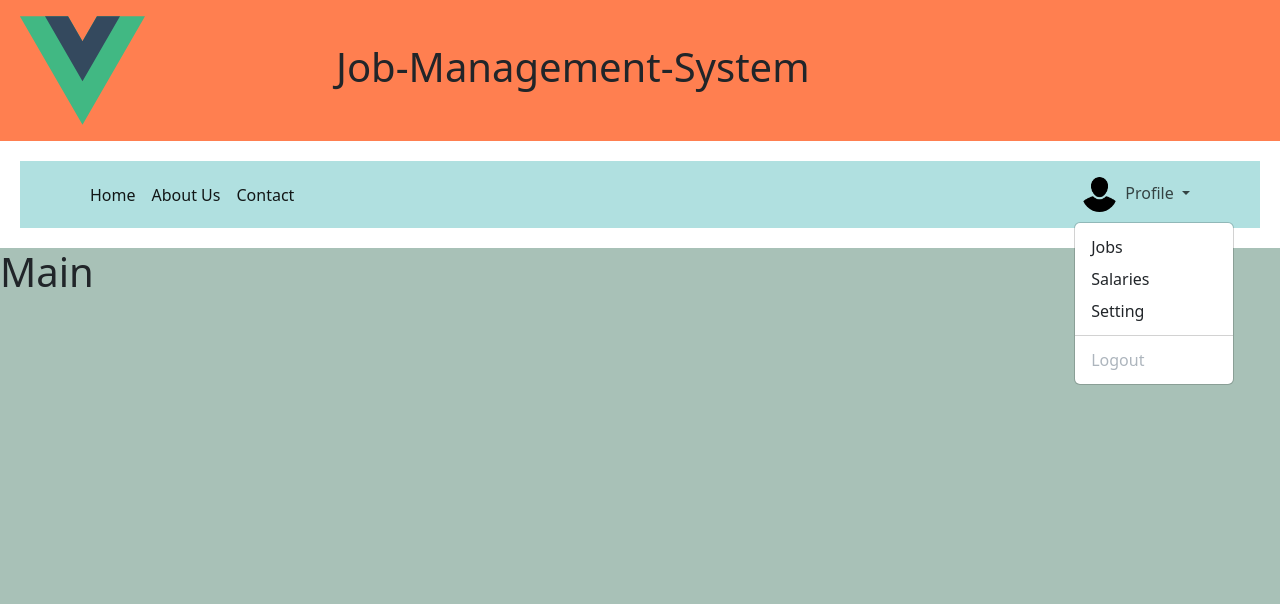
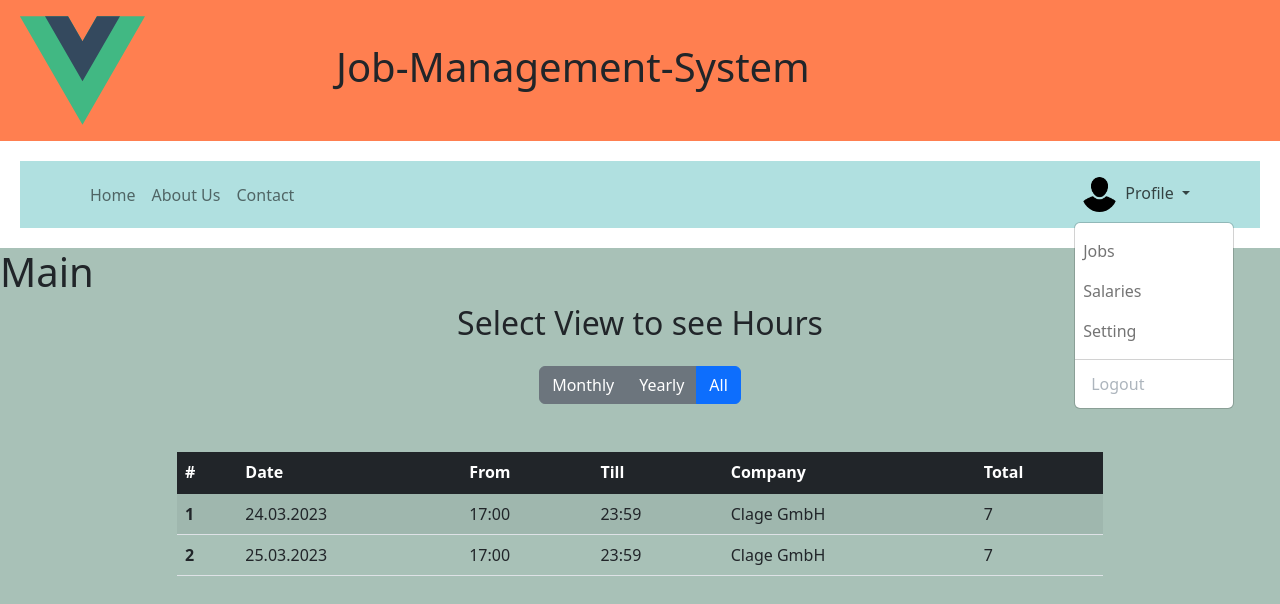
Before and after one commit to kartikriziya/Job-Management-System, a Vue app: page /salaries in a window 1280 px wide. Both pictures are taken after a click on the button "Profile". Shown: the top 604 px of the page. Built offline with nearby package versions, Linux system fonts and the light colour scheme.

Commit message:
worked on Profile pages

```diff
--- a/src/components/Navbar.vue
+++ b/src/components/Navbar.vue
@@ -8,16 +8,16 @@
             <ul class="navbar-nav me-auto mb-2 mb-lg-0">
                 <li class="nav-item">
                     <!-- <a class="nav-link active" aria-current="page" href="/">Home</a> -->
-                    <router-link class="nav-link active" aria-current="page" :to="{ name: 'home' }">Home</router-link>
+                    <router-link class="nav-link" id="homeLink" :to="{ name: 'home' }">Home</router-link>
                 </li>
                 <li class="nav-item">
                     <!-- <a class="nav-link" href="/about">About Us</a> -->
-                    <router-link class="nav-link active" aria-current="page" :to="{ name: 'about' }">About Us</router-link>
+                    <router-link class="nav-link" id="aboutLink" :to="{ name: 'about' }">About Us</router-link>
                 </li>
 
                 <li class="nav-item">
                     <!-- <a class="nav-link" href="/contact">Contact</a> -->
-                    <router-link class="nav-link active" aria-current="page" :to="{ name: 'contact' }">Contact</router-link>
+                    <router-link class="nav-link" id="contactLink" :to="{ name: 'contact' }">Contact</router-link>
                 </li>
             </ul>
             <ul class="navbar-nav d-flex">
@@ -26,9 +26,9 @@
                         <img src="../assets/JMS/user.png" class="rounded-circle z-depth-0 me-1" alt="User_img" height="35" width="35"> Profile
                     </a>
                     <ul class="dropdown-menu">
-                        <li><a class="dropdown-item" href="#">Jobs</a></li>
-                        <li><a class="dropdown-item" href="#">Salaries</a></li>
-                        <li><a class="dropdown-item" href="#">Setting</a></li>
+                        <li><router-link class="nav-link" :to="{ name: 'jobs' }">Jobs</router-link></li>
+                        <li><router-link class="nav-link" :to="{ name: 'salaries' }">Salaries</router-link></li>
+                        <li><router-link class="nav-link" :to="{ name: 'setting' }">Setting</router-link></li>
                         <li>
                             <hr class="dropdown-divider">
                         </li>
--- /dev/null
+++ b/src/pages/Jobs.vue
@@ -0,0 +1,52 @@
+<template>
+    <div class="container-fluid">
+        <!-- <h1>Jobs</h1> -->
+        <div class="row">
+            <div class="col-sm-6 col-md-4 col-lg-3 gy-2">
+                <div class="card">
+                    <img src="../assets/JMS/apple.jpg" alt="" class="card-img-top">
+                    <div class="card-body">
+                        <h5 class="card-title">Job-Title</h5>
+                        <p class="card-text">Lorem ipsum dolor sit amet consectetur adipisicing elit. Quos in provident explicabo. Neque vero aperiam earum sint esse, in nam velit.</p>
+                        <a href="#" class="btn btn-primary">Apply</a>
+                    </div>
+                </div>
+            </div>
+            <div class="col-sm-6 col-md-4 col-lg-3 gy-2">
+                <div class="card">
+                    <img src="../assets/JMS/apple.jpg" alt="" class="card-img-top">
+                    <div class="card-body">
+                        <h5 class="card-title">Job-Title</h5>
+                        <p class="card-text">Lorem ipsum dolor sit amet consectetur adipisicing elit. Quos in provident explicabo. Neque vero aperiam earum sint esse, in nam velit.</p>
+                        <a href="#" class="btn btn-primary">Apply</a>
+                    </div>
+                </div>
+            </div>
+            <div class="col-sm-6 col-md-4 col-lg-3 gy-2">
+                <div class="card">
+                    <img src="../assets/JMS/apple.jpg" alt="" class="card-img-top">
+                    <div class="card-body">
+                        <h5 class="card-title">Job-Title</h5>
+                        <p class="card-text">Lorem ipsum dolor sit amet consectetur adipisicing elit. Quos in provident explicabo. Neque vero aperiam earum sint esse, in nam velit.</p>
+                        <a href="#" class="btn btn-primary">Apply</a>
+                    </div>
+                </div>
+            </div>
+            <div class="col-sm-6 col-md-4 col-lg-3 gy-2">
+                <div class="card">
+                    <img src="../assets/JMS/apple.jpg" alt="" class="card-img-top">
+                    <div class="card-body">
+                        <h5 class="card-title">Job-Title</h5>
+                        <p class="card-text">Lorem ipsum dolor sit amet consectetur adipisicing elit. Quos in provident explicabo. Neque vero aperiam earum sint esse, in nam velit.</p>
+                        <a href="#" class="btn btn-primary">Apply</a>
+                    </div>
+                </div>
+            </div>
+        </div>
+    </div>
+</template>
+
+<script>
+</script>
+
+<style scoped></style>
--- /dev/null
+++ b/src/pages/Salaries.vue
@@ -0,0 +1,181 @@
+<template>
+<div class="container">
+    <!-- <h1>Salaries</h1> -->
+    <div class="row text-center">
+        <div class="col-sm-3"></div>
+        <div class="col-sm-6">
+            <h2>Select View to see Hours</h2>
+        </div>
+        <div class="col-sm-3"></div>
+    </div>
+    <div class="row text-center my-3">
+        <div class="col-sm-3"></div>
+        <div class="col-sm-6">
+            <div class="btn-group">
+                <button @click="showMonthly()" class="btn btn-secondary" id="btnMonthly">Monthly</button>
+                <button @click="showYearly()" class="btn btn-secondary" id="btnYearly">Yearly</button>
+                <button @click="showAll()" class="btn btn-primary" id="btnAll">All</button>
+            </div>
+        </div>
+        <div class="col-sm-3"></div>
+    </div>
+    <div class="row my-5">
+        <div class="col-sm-1"></div>
+        <div class="col-sm-10">
+            <div v-if="monthly" class="table-responsive monthly">
+                <table class="table table-hover table-striped">
+                    <thead class="table-dark">
+                        <tr>
+                            <th scope="col">Monthly</th>
+                            <th scope="col">Date</th>
+                            <th scope="col">From</th>
+                            <th scope="col">Till</th>
+                            <th scope="col">Company</th>
+                            <th scope="col">Total</th>
+                        </tr>
+                    </thead>
+                    <tbody class="table-group-divider">
+                        <tr>
+                            <th scope="row">1</th>
+                            <td>24.03.2023</td>
+                            <td>17:00</td>
+                            <td>23:59</td>
+                            <td>Clage GmbH</td>
+                            <td>7</td>
+                        </tr>
+                        <tr>
+                            <th scope="row">2</th>
+                            <td>25.03.2023</td>
+                            <td>17:00</td>
+                            <td>23:59</td>
+                            <td>Clage GmbH</td>
+                            <td>7</td>
+                        </tr>
+                    </tbody>
+                </table>
+            </div>
+            <div v-if="yearly" class="table-responsive monthly">
+                <table class="table table-hover table-striped">
+                    <thead class="table-dark">
+                        <tr>
+                            <th scope="col">Yearly</th>
+                            <th scope="col">Date</th>
+                            <th scope="col">From</th>
+                            <th scope="col">Till</th>
+                            <th scope="col">Company</th>
+                            <th scope="col">Total</th>
+                        </tr>
+                    </thead>
+                    <tbody class="table-group-divider">
+                        <tr>
+                            <th scope="row">1</th>
+                            <td>24.03.2023</td>
+                            <td>17:00</td>
+                            <td>23:59</td>
+                            <td>Clage GmbH</td>
+                            <td>7</td>
+                        </tr>
+                        <tr>
+                            <th scope="row">2</th>
+                            <td>25.03.2023</td>
+                            <td>17:00</td>
+                            <td>23:59</td>
+                            <td>Clage GmbH</td>
+                            <td>7</td>
+                        </tr>
+                    </tbody>
+                </table>
+            </div>
+            <div v-if="all" class="table-responsive monthly">
+                <table class="table table-hover table-striped">
+                    <thead class="table-dark">
+                        <tr>
+                            <th scope="col">#</th>
+                            <th scope="col">Date</th>
+                            <th scope="col">From</th>
+                            <th scope="col">Till</th>
+                            <th scope="col">Company</th>
+                            <th scope="col">Total</th>
+                        </tr>
+                    </thead>
+                    <tbody class="table-group-divider">
+                        <tr>
+                            <th scope="row">1</th>
+                            <td>24.03.2023</td>
+                            <td>17:00</td>
+                            <td>23:59</td>
+                            <td>Clage GmbH</td>
+                            <td>7</td>
+                        </tr>
+                        <tr>
+                            <th scope="row">2</th>
+                            <td>25.03.2023</td>
+                            <td>17:00</td>
+                            <td>23:59</td>
+                            <td>Clage GmbH</td>
+                            <td>7</td>
+                        </tr>
+                    </tbody>
+                </table>
+            </div>
+        </div>
+        <div class="col-sm-1"></div>
+    </div>
+</div>
+</template>
+
+<script>
+import { RESOLVE_FILTER } from '@vue/compiler-core'
+import { ref } from 'vue'
+
+export default{
+    name: 'Salaries',
+    setup(){
+
+        const monthly = ref(false)
+        const yearly = ref(false)
+        const all = ref(true)
+
+        function showMonthly(){
+            monthly.value = true
+            yearly.value = false
+            all.value = false
+
+            document.querySelector('#btnMonthly').classList.replace('btn-secondary','btn-primary')
+            document.querySelector('#btnYearly').classList.replace('btn-primary','btn-secondary')
+            document.querySelector('#btnAll').classList.replace('btn-primary','btn-secondary')
+
+        }
+        function showYearly(){
+            monthly.value = false
+            yearly.value = true
+            all.value = false
+
+            document.querySelector('#btnMonthly').classList.replace('btn-primary','btn-secondary')
+            document.querySelector('#btnYearly').classList.replace('btn-secondary','btn-primary')
+            document.querySelector('#btnAll').classList.replace('btn-primary','btn-secondary')
+
+        }
+        function showAll(){
+            monthly.value = false
+            yearly.value = false
+            all.value = true
+
+            document.querySelector('#btnMonthly').classList.replace('btn-primary','btn-secondary')
+            document.querySelector('#btnYearly').classList.replace('btn-primary','btn-secondary')
+            document.querySelector('#btnAll').classList.replace('btn-secondary','btn-primary')
+        }
+
+        return{
+            monthly,
+            showMonthly,
+            yearly,
+            showYearly,
+            all,
+            showAll,
+        }
+    }
+}
+</script>
+
+<style scoped></style>
--- /dev/null
+++ b/src/pages/Setting.vue
@@ -0,0 +1,10 @@
+<template>
+    <div class="container">
+        <h1>Setting</h1>
+    </div>
+</template>
+
+<script>
+</script>
+
+<style scoped></style>
```
Also changed, not shown: src/router/index.js (+11 -3 lines).
